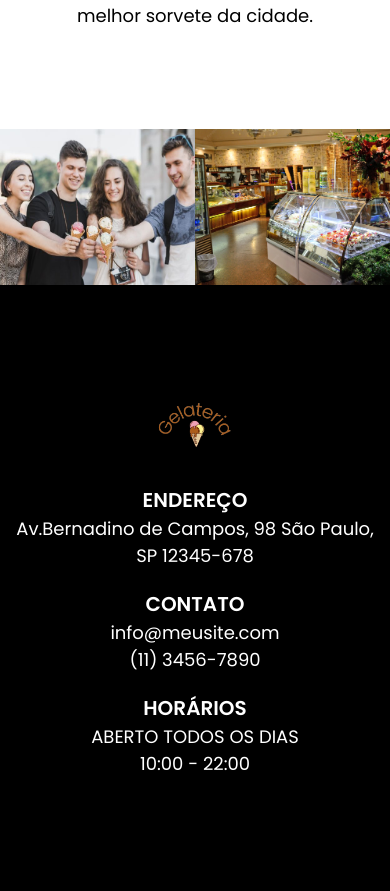
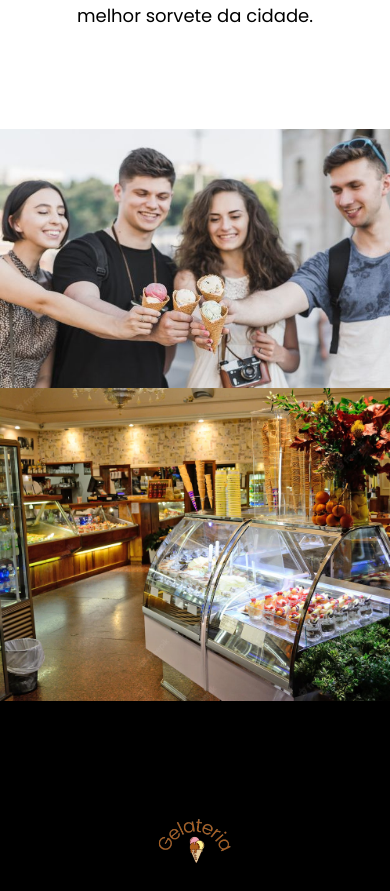
Before and after one commit to Douglaslima93/Gelateria, a React (Vite) app: page /sobre in a window 390 px wide. Shown: the part 1745-2636 px from the top of the page. Built offline with nearby package versions, Linux system fonts and the light colour scheme.

Commit message:
responsivo section sobre

```diff
--- a/src/paginas/Sobre/style.css
+++ b/src/paginas/Sobre/style.css
@@ -50,3 +50,27 @@
     width: 50%;
     height: auto;
 }
+
+@media screen and (max-width: 436px) {
+    .imagem-gelateria {
+        display: flex;
+        flex-direction: column;
+    }
+
+    .imagem-gelateria img {
+        width: 100%;
+        height: auto;
+    }
+}
+
+@media screen and (max-width: 768px) {
+    .imagem-gelateria {
+        display: flex;
+        flex-direction: column;
+    }
+
+    .imagem-gelateria img {
+        width: 100%;
+        height: auto;
+    }
+}
```
